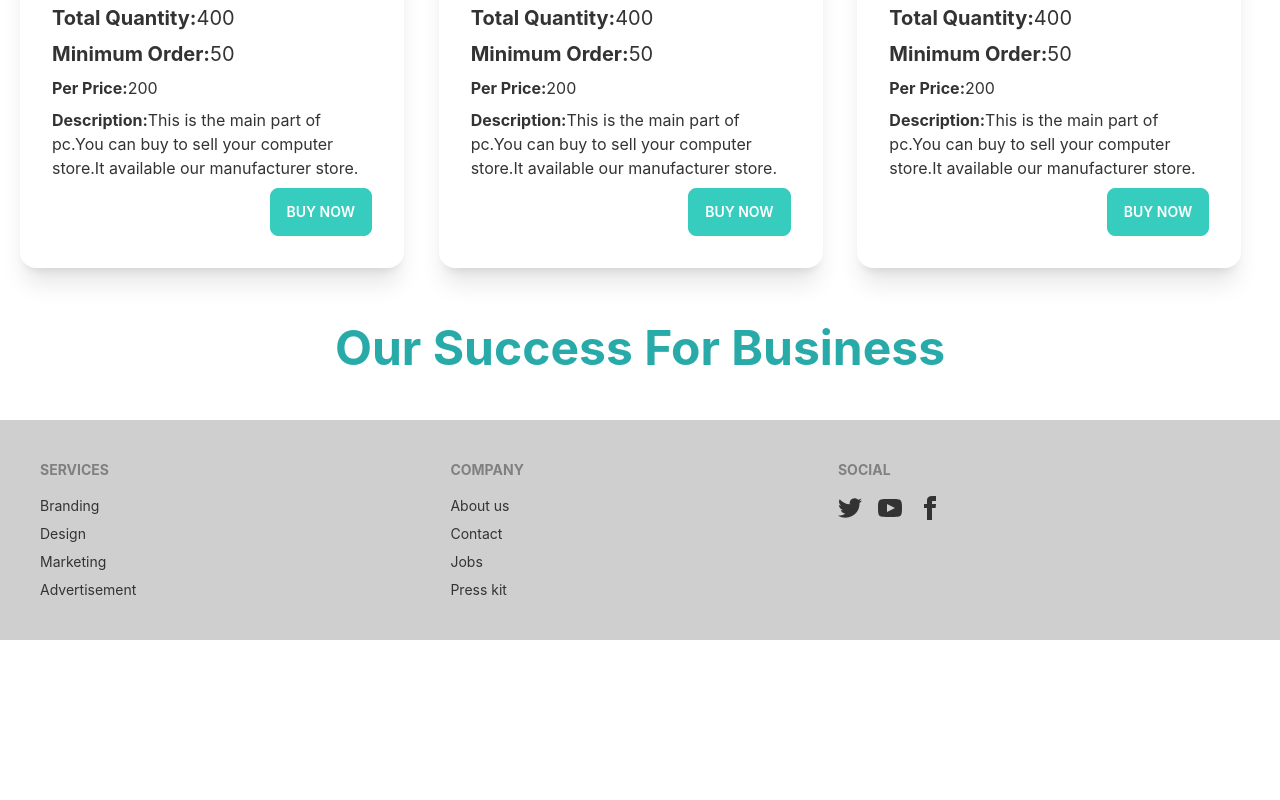
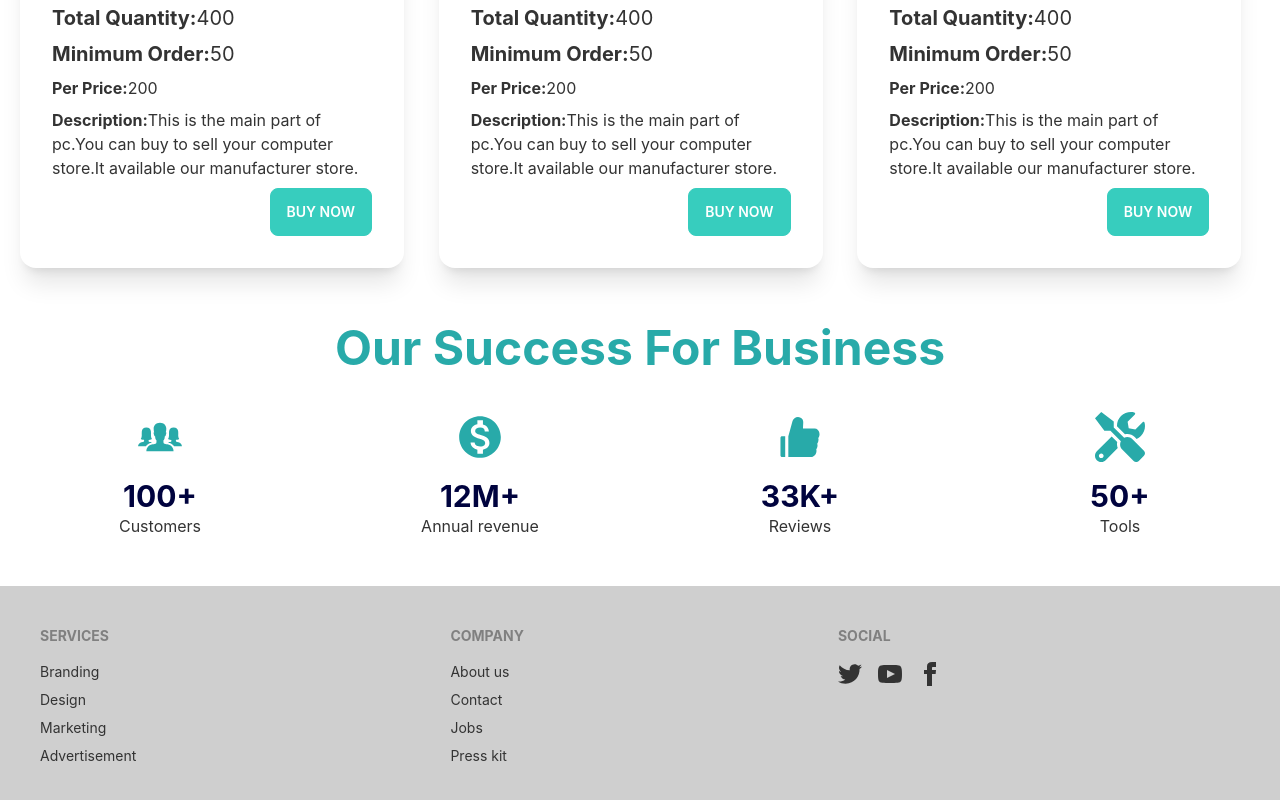
Before and after one commit to Junayed5/manufacturer-website, a React (Create React App) app: page / in a window 1280 px wide. Shown: the part 1748-2548 px from the top of the page. Before the commit the page ends 2388 px from the top, so only its background shows below. Built offline with nearby package versions, Linux system fonts and the light colour scheme.

Commit message:
Business summery done

```diff
--- a/src/Pages/Home/Business.js
+++ b/src/Pages/Home/Business.js
@@ -1,9 +1,36 @@
 import React from 'react';
+import { IoIosPeople } from "react-icons/io";
+import { MdMonetizationOn } from "react-icons/md";
+import { AiFillLike } from "react-icons/ai";
+import { FaTools } from "react-icons/fa";
 
 const Business = () => {
     return (
         <div className='my-12'>
             <h1 className='text-center text-primary font-bold text-5xl'>Our Success For Business</h1>
+
+            <div className='grid sm:grid-cols-1 lg:grid-cols-4 text-center my-10'>
+                <div>
+                    <IoIosPeople size={50} className='text-primary mx-auto'/>
+                    <h1 className='text-secondary text-3xl font-bold mt-4 '>100+</h1>
+                    <p>Customers</p>
+                </div>
+                <div>
+                    <MdMonetizationOn size={50} className='text-primary mx-auto'/>
+                    <h1 className='text-secondary text-3xl font-bold mt-4 '>12M+</h1>
+                    <p>Annual revenue</p>
+                </div>
+                <div>
+                    <AiFillLike size={50} className='text-primary mx-auto'/>
+                    <h1 className='text-secondary text-3xl font-bold mt-4 '>33K+</h1>
+                    <p>Reviews</p>
+                </div>
+                <div>
+                    <FaTools size={50} className='text-primary mx-auto'/>
+                    <h1 className='text-secondary text-3xl font-bold mt-4 '>50+</h1>
+                    <p>Tools</p>
+                </div>
+            </div>
         </div>
     );
 };
--- a/tailwind.config.js
+++ b/tailwind.config.js
@@ -5,7 +5,7 @@ module.exports = {
       {
         mytheme: {
           primary: "#28aaa9",
-          secondary: "#f6d860",
+          secondary: "#00033e",
           accent: "#37cdbe",
           neutral: "#3d4451",
           "base-100": "#ffffff",
```
